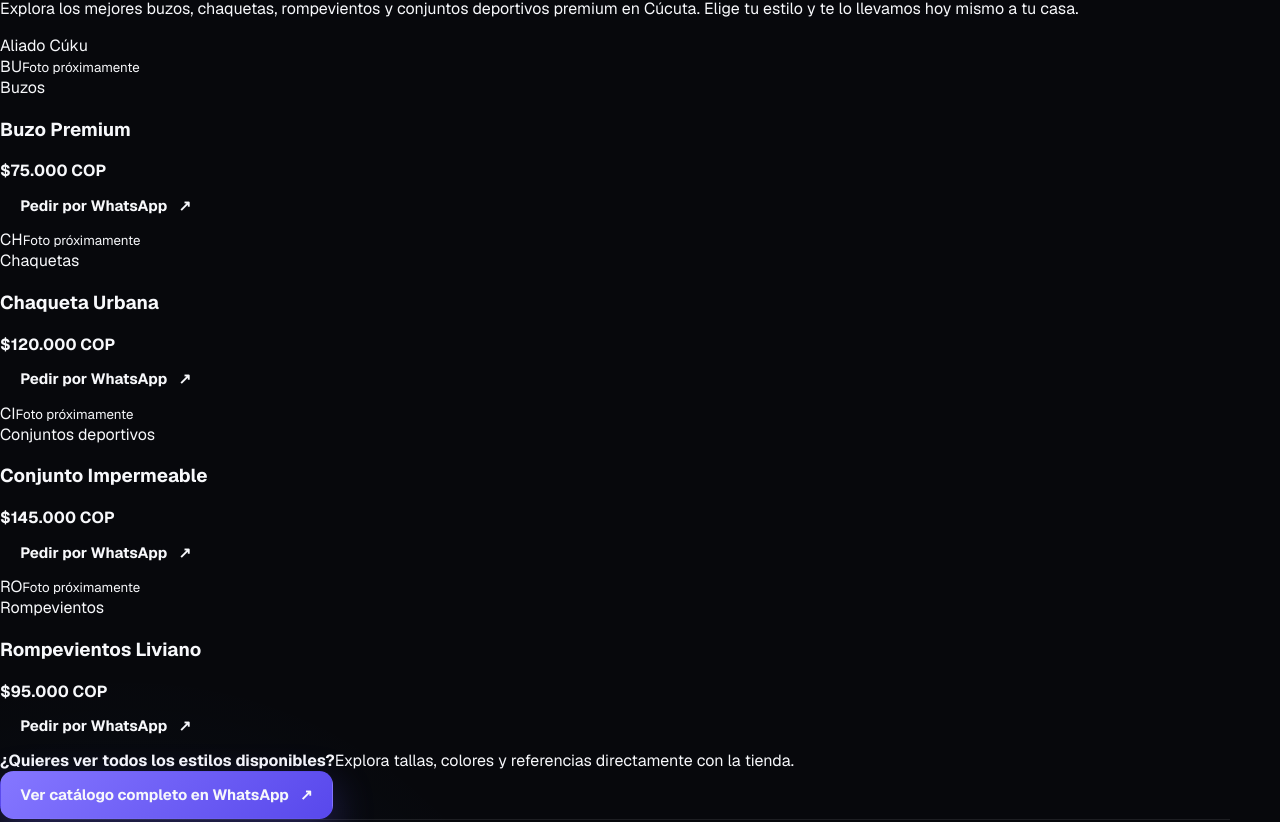
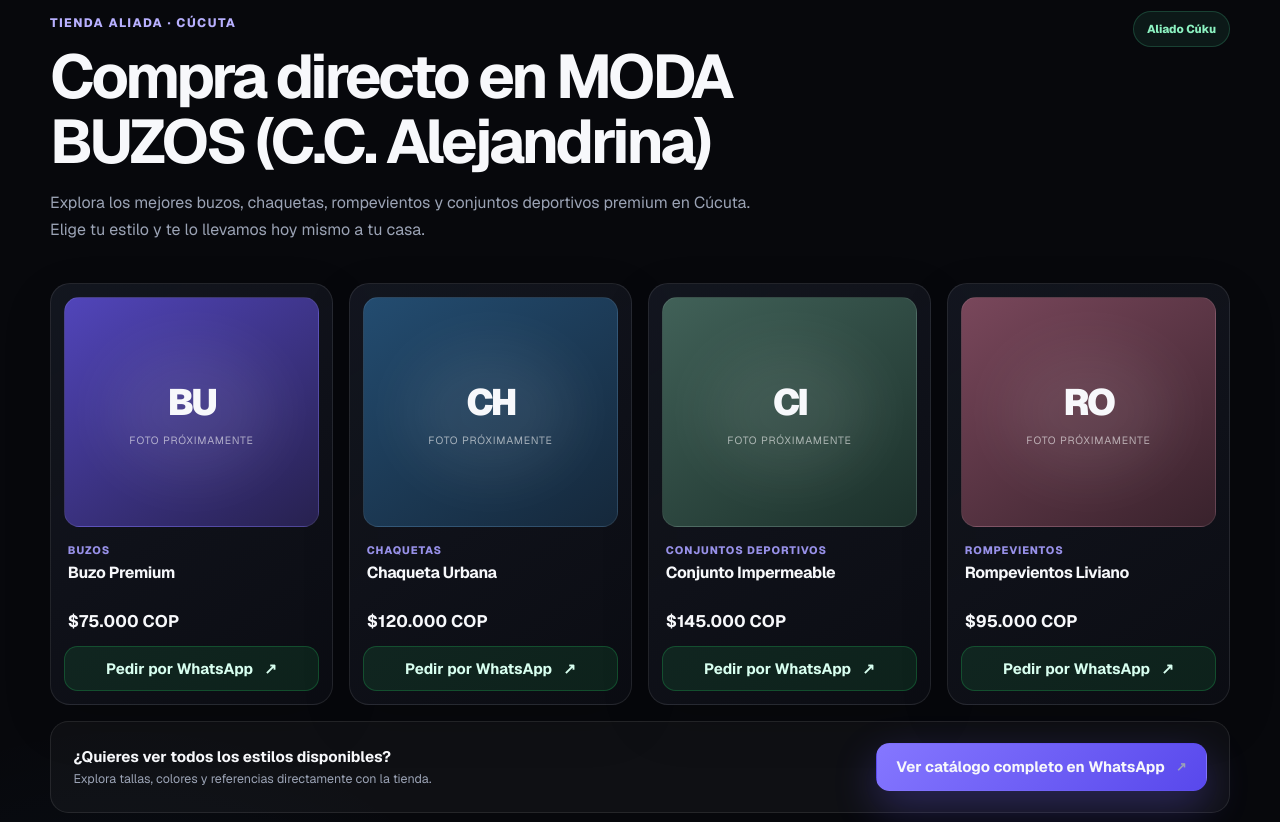
Before and after one commit to ramoneli13-dev/cuku, a Next.js app: page / in a window 1280 px wide. Shown: the part 898-1720 px from the top of the page. Built offline with nearby package versions, Linux system fonts and the light colour scheme.

Commit message:
Style MODA BUZOS product showcase

```diff
--- a/app/globals.css
+++ b/app/globals.css
@@ -30,6 +30,7 @@ button { color: inherit; cursor: pointer; }
 
 .site-header,
 .hero-section,
+.partner-store-section,
 .features-section,
 .steps-section,
 .cta-section,
@@ -327,6 +328,141 @@ button { color: inherit; cursor: pointer; }
 .floating-note div { display: grid; gap: .15rem; }
 .floating-note strong { font-size: .74rem; }
 .floating-note small { color: var(--muted); font-size: .64rem; }
+
+
+.partner-store-section {
+  padding-block: 6.5rem;
+  border-top: 1px solid var(--line);
+}
+.partner-store-heading {
+  display: flex;
+  align-items: flex-start;
+  justify-content: space-between;
+  gap: 2rem;
+  margin-bottom: 2.5rem;
+}
+.partner-store-heading > div { max-width: 800px; }
+.partner-store-heading h2 {
+  margin: .75rem 0 1rem;
+  font-size: clamp(2.25rem, 4.8vw, 4rem);
+  line-height: 1.05;
+  letter-spacing: -.055em;
+}
+.partner-store-heading p {
+  max-width: 720px;
+  margin: 0;
+  color: var(--muted);
+  line-height: 1.7;
+}
+.partner-badge {
+  flex: 0 0 auto;
+  padding: .58rem .8rem;
+  border: 1px solid rgba(78, 230, 163, .2);
+  border-radius: 999px;
+  color: #8cf2c1;
+  background: rgba(78, 230, 163, .08);
+  font-size: .72rem;
+  font-weight: 750;
+}
+.partner-product-grid {
+  display: grid;
+  grid-template-columns: repeat(4, minmax(0, 1fr));
+  gap: 1rem;
+}
+.partner-product-card {
+  display: flex;
+  min-width: 0;
+  flex-direction: column;
+  padding: .8rem;
+  border: 1px solid var(--line);
+  border-radius: 1.25rem;
+  background: linear-gradient(145deg, rgba(21, 24, 34, .88), rgba(13, 15, 22, .76));
+  box-shadow: 0 18px 50px rgba(0, 0, 0, .14);
+}
+.partner-product-image {
+  position: relative;
+  min-height: 230px;
+  display: grid;
+  place-content: center;
+  gap: .45rem;
+  border: 1px solid rgba(255, 255, 255, .08);
+  border-radius: .95rem;
+  overflow: hidden;
+  text-align: center;
+}
+.partner-product-image::before {
+  content: "";
+  position: absolute;
+  inset: 22% 18%;
+  border-radius: 50%;
+  background: rgba(255, 255, 255, .08);
+  filter: blur(28px);
+}
+.partner-product-image span,
+.partner-product-image small { position: relative; z-index: 1; }
+.partner-product-image span {
+  font-size: 2.3rem;
+  font-weight: 850;
+  letter-spacing: -.07em;
+}
+.partner-product-image small {
+  color: rgba(255, 255, 255, .58);
+  font-size: .66rem;
+  letter-spacing: .08em;
+  text-transform: uppercase;
+}
+.partner-product-image-1 { background: linear-gradient(145deg, #5145ba, #27214f); }
+.partner-product-image-2 { background: linear-gradient(145deg, #234c70, #15283b); }
+.partner-product-image-3 { background: linear-gradient(145deg, #416158, #1b302a); }
+.partner-product-image-4 { background: linear-gradient(145deg, #79475b, #39222c); }
+.partner-product-copy {
+  display: grid;
+  gap: .35rem;
+  padding: 1rem .25rem .9rem;
+}
+.partner-product-copy > span {
+  color: #9891e9;
+  font-size: .68rem;
+  font-weight: 750;
+  letter-spacing: .08em;
+  text-transform: uppercase;
+}
+.partner-product-copy h3 {
+  min-height: 2.6rem;
+  margin: 0;
+  font-size: 1rem;
+  line-height: 1.3;
+  letter-spacing: -.025em;
+}
+.partner-product-copy strong { font-size: 1.05rem; }
+.partner-whatsapp-button {
+  width: 100%;
+  min-height: 44px;
+  margin-top: auto;
+  color: #d8fff0;
+  background: rgba(37, 211, 102, .11);
+  border-color: rgba(37, 211, 102, .24);
+  box-shadow: none;
+}
+.partner-whatsapp-button:hover {
+  background: rgba(37, 211, 102, .18);
+  box-shadow: 0 12px 30px rgba(37, 211, 102, .12);
+}
+.partner-catalog-action {
+  display: flex;
+  align-items: center;
+  justify-content: space-between;
+  gap: 2rem;
+  margin-top: 1rem;
+  padding: 1.3rem 1.4rem;
+  border: 1px solid var(--line);
+  border-radius: 1.15rem;
+  background: rgba(255, 255, 255, .035);
+}
+.partner-catalog-action > div { display: grid; gap: .3rem; }
+.partner-catalog-action strong { font-size: .95rem; }
+.partner-catalog-action span { color: var(--muted); font-size: .78rem; }
+.partner-catalog-button { flex: 0 0 auto; }
 
 .features-section { padding-block: 6.5rem; border-top: 1px solid var(--line); }
 .section-heading { max-width: 700px; margin-bottom: 3rem; }
@@ -777,6 +913,7 @@ button { color: inherit; cursor: pointer; }
   .hero-copy h1, .hero-description { margin-inline: auto; }
   .eyebrow, .hero-actions, .trust-row { margin-inline: auto; justify-content: center; }
   .hero-visual { min-height: 430px; }
+  .partner-product-grid { grid-template-columns: repeat(2, minmax(0, 1fr)); }
   .feature-grid { grid-template-columns: 1fr; }
   .feature-card { min-height: 0; }
   .steps-section { grid-template-columns: 1fr; gap: 3rem; }
@@ -788,7 +925,7 @@ button { color: inherit; cursor: pointer; }
 }
 
 @media (max-width: 560px) {
-  .site-header, .hero-section, .features-section, .steps-section, .cta-section, .recruitment-section, .site-footer {
+  .site-header, .hero-section, .partner-store-section, .features-section, .steps-section, .cta-section, .recruitment-section, .site-footer {
     width: min(100% - 28px, 1180px);
   }
   .site-header { min-height: 72px; }
@@ -804,7 +941,12 @@ button { color: inherit; cursor: pointer; }
   .option-image { width: 58px; }
   .option-price { grid-column: 2; }
   .approved-chip, .floating-note { display: none; }
-  .features-section, .steps-section { padding-block: 5rem; }
+  .partner-store-section, .features-section, .steps-section { padding-block: 5rem; }
+  .partner-store-heading { flex-direction: column; }
+  .partner-product-grid { grid-template-columns: 1fr; }
+  .partner-product-image { min-height: 250px; }
+  .partner-catalog-action { align-items: stretch; flex-direction: column; }
+  .partner-catalog-button { width: 100%; }
   .cta-section { min-height: 390px; margin-bottom: 4rem; padding: 2rem; }
   .button-light { width: 100%; }
   .site-footer nav { flex-wrap: wrap; justify-content: center; }
```
